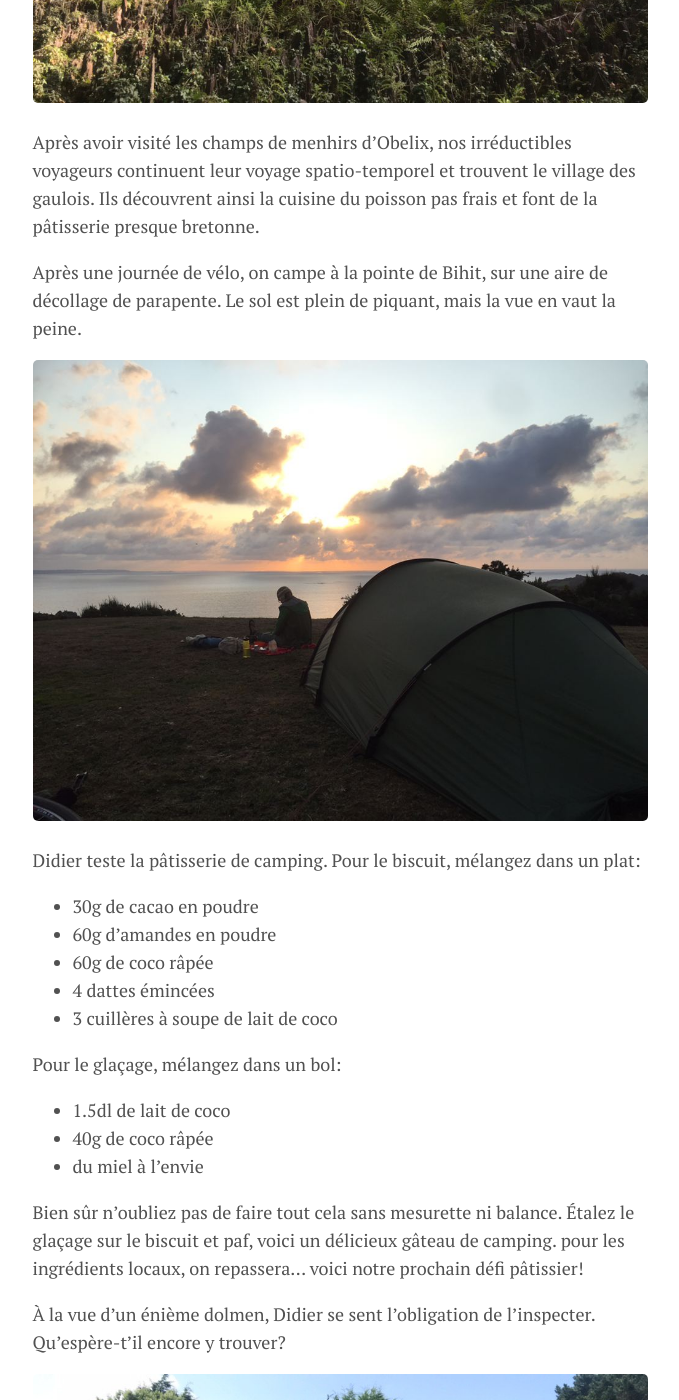
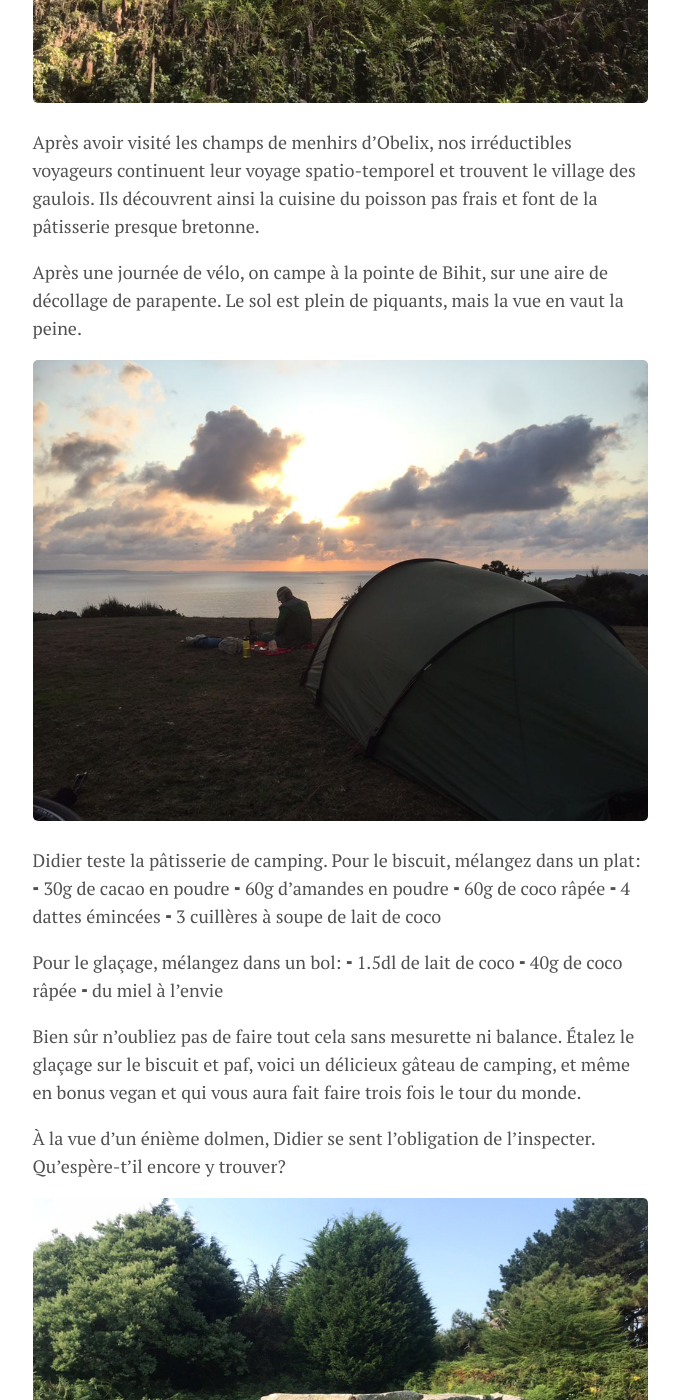
Before and after one commit to cyclovoyage/cyclovoyage.github.io, a Jekyll site: the page built from _posts/2020-09-19-bretagne02.md, in a window 1280 px wide and 1400 px high, scrolled down 578 px. Shown: the whole window, without its empty margins (300-979 px from the left). Built offline with Jekyll 4.4.1, drawn with Linux system fonts in a browser that asks for light colours; some of the changed text lies outside the part shown.

Commit message:
Update 2020-09-19-bretagne02.md

```diff
--- a/_posts/2020-09-19-bretagne02.md
+++ b/_posts/2020-09-19-bretagne02.md
@@ -9,24 +9,24 @@
 
 Après avoir visité les champs de menhirs d’Obelix, nos irréductibles voyageurs continuent leur voyage spatio-temporel et trouvent le village des gaulois. Ils découvrent ainsi la cuisine du poisson pas frais et font de la pâtisserie presque bretonne.
 
-Après une journée de vélo, on campe à la pointe de Bihit, sur une aire de décollage de parapente. Le sol est plein de piquant, mais la vue en vaut la peine.
+Après une journée de vélo, on campe à la pointe de Bihit, sur une aire de décollage de parapente. Le sol est plein de piquants, mais la vue en vaut la peine.
 
 <img src="/assets/img/897C493C-84AF-49B2-B836-2C62FD362E73.jpeg">
 
 Didier teste la pâtisserie de camping. Pour le biscuit, mélangez dans un plat:
-- 30g de cacao en poudre
-- 60g d’amandes en poudre
-- 60g de coco râpée
-- 4 dattes émincées
-- 3 cuillères à soupe de lait de coco
+ ⁃ 30g de cacao en poudre
+ ⁃ 60g d’amandes en poudre
+ ⁃ 60g de coco râpée
+ ⁃ 4 dattes émincées
+ ⁃ 3 cuillères à soupe de lait de coco
 
 Pour le glaçage, mélangez dans un bol:
-- 1.5dl de lait de coco
-- 40g de coco râpée
-- du miel à l’envie
+ ⁃ 1.5dl de lait de coco
+ ⁃ 40g de coco râpée
+ ⁃ du miel à l’envie
 
-Bien sûr n’oubliez pas de faire tout cela sans mesurette ni balance. Étalez le glaçage sur le biscuit et paf, voici un délicieux gâteau de camping.
-pour les ingrédients locaux, on repassera... voici notre prochain défi pâtissier!
+Bien sûr n’oubliez pas de faire tout cela sans mesurette ni balance. Étalez le glaçage sur le biscuit et paf, voici un délicieux gâteau de camping, et même en bonus vegan et qui vous aura fait faire trois fois le tour du monde.
+
 
 À la vue d’un énième dolmen, Didier se sent l’obligation de l’inspecter. Qu’espère-t’il encore y trouver?
 
@@ -36,15 +36,15 @@
 
 <img src="/assets/img/1B402F22-E1B1-4687-B501-52FC95C2C573.jpeg">
 
-Encore des menhirs, la, les chretiens sont passés par là et y ont ajouté leur signature. Devinette? Qu’est-ce que ces drôle de gens ont ajouté?
+Encore des menhirs, et là, devinette ? Qu’est-ce que des drôle de gens ont ajouté?
 
 <img src="/assets/img/2ECE7E33-6F8C-4753-AAAD-CCCBB5187585.jpeg">
 
-Cette fois ci, on y est arrivé! On a trouvé le village d’Obelix.
+Cette fois ci, on y est arrivé! On a trouvé le village gaulois.
 
 <img src="/assets/img/7FFEB725-DD35-49CA-A613-1DD5149BDBDD.jpeg">
 
-Le village est maintenu et développé par une association dont le but est de soutenir des écoles en Afrique. C’est une bande de joyeux bricolos qui s’amusent à construire des jeux et casse-tête low-tech avec des matériaux récupérés, trois vis et un poste à souder. Le résultat n’est pas du tout historique mais on s’amuse comme des fous à dégommer des romains, se perdre dans un cairn labyrinthique, s’échapper du colisée ou admirer un druide qui transmute la farine en crêpes (arrosées de potion magique au caramel-beurre salé).
+Cet endroit est maintenu et développé par une association. C’est une bande de joyeux bricolos qui s’amusent à construire des jeux et casse-têtes low-tech avec des matériaux récupérés, trois vis et un poste à souder. Le résultat n’est pas du tout historique mais on s’amuse comme des fous à dégommer des romains, se perdre dans un cairn labyrinthique, s’échapper du colisée ou admirer un druide qui transmute la farine en crêpes (arrosées de potion magique au caramel-beurre salé).
 
 <img src="/assets/img/3CD56CA4-0ACA-4D75-B473-7104D52277D5.jpeg">
 
@@ -56,27 +56,27 @@
 
 <img src="/assets/img/D0E1D54B-5D4B-45F6-BE15-071D88F598B4.jpeg">
 
-On roule entre les blocs de granit et on se fait une bonne pause de midi. Didier disparaît promptement pour entraîner ses pas d’escalade. Ici c’est le paradis pour les amateurs de crapahutage improvisé: un caillou super adhérent avec des formes de rêves pour s’inventer des problèmes de bloc.
+On roule entre les blocs de granit. Didier disparaît. Ici c’est le paradis pour les amateurs de crapahutage improvisé: un caillou super adhérent avec des formes de rêves pour s’inventer des problèmes de bloc.
 
 <img src="/assets/img/981FFA27-8407-4D5F-9607-4A38637492F0.jpeg">
 
 
 <img src="/assets/img/E577E8E1-D0F5-49F7-8756-EE433ECA1B0D.jpeg">
 
-Le lendemain, on passe à la Roche-Derrien, un pittoresque village plein de vie. Nous sympathisons avec un pêcheur et repartons avec un rouget barbet à cuisine. Cinq minutes de chaque côté dans la casserole et c’est délicieux.
+Le lendemain, on passe à la Roche-Derrien, un pittoresque village. Nous sympathisons avec un pêcheur et repartons avec un rouget barbet à cuisiner.
 
 <img src="/assets/img/63D37600-4671-4DB8-9069-195570C1EA33.jpeg ">
 
 <img src="/assets/img/7157F61E-EB80-433C-A742-9409EE080A36.jpeg">
 
 Comme à notre habitude nous faisons la vaisselle. Hop, du marc de café et un peu de terre dans la casserole, on frotte avec quelques herbes, et tadaa! C’est propre!
-Sauf que cette fois-ci la casserole gardera une petite odeur de poisson pour les trois jours qui suivent.
+Sauf que cette fois-ci la casserole gardera une petite odeur de poisson pour les jours qui suivent.
 
 On se décide pour louer un petit vaisseau spatio-temporel pour quelques jours...
 
 <img src="/assets/img/070E657B-E36B-457D-84C6-889FB0F254D4.jpeg">
 
-Notre petit van est équipé des dernières technologies terriennes: possibilité de faire le café sans sortir du lit, deux plaques, une table, une lampe et un robinet. C’est fou ce que l’homme a pu inventer comme trucs géniaux. Après un mois et demi à plier et déplier notre petit palais matin et soir, c’est le grand luxe.
+Notre petit van est équipé des dernières technologies terriennes: possibilité de faire le café sans sortir du lit, deux plaques, une table, une lampe et un robinet. C’est fou ce que l’homme a pu inventer comme trucs géniaux. Après des semaines à plier et déplier notre maison matin et soir, c’est le grand luxe.
 
 Première destination: 1433, Mont Saint-Michel, bastion français de la guerre de cent ans, abbaye et monastère avec quelques moines qui suivent la règle bénédictine, comme à Saint-Benoît.
 
@@ -102,8 +102,8 @@
 
 <img src="/assets/img/987D252F-D027-4C6A-9256-409DEEB0179B.jpeg">
 
-Nous visitons le centre de l’imaginaire arthurien où nous apprenons tout ce qu’il y a à savoir sur la légende. Nous parcourons le val sans retour, domaine de Morgane, demi-sœur d’Arthur. La pierre est d’un violet à la hauteur de la réputation de la fée ensorceleuse. On y trouve des arbres tout droit sorti des contes.
+Nous visitons le château de Compère, centre de l’imaginaire arthurien qui nous plonge dans la légende. Nous parcourons le val sans retour, domaine de Morgane, demi-sœur d’Arthur. La pierre est d’un violet à la hauteur de la réputation de la fée ensorceleuse. On y trouve des arbres tout droit sorti des contes.
 
 <img src="/assets/img/D9442661-2CA8-41F6-BFDA-9893E22E2F47.jpeg">
 
-Nous visitons encore le cap Fréhel et le Fort La Latte. Le van c’est sympa mais nous sommes tout contents de retrouver nos vélos. Quel bonheur de retrouver nos pédales!
+Nous visitons encore le cap Fréhel et le Fort La Latte. Le van c’est chouette et nous sommes tout contents de retrouver nos vélos. Quel bonheur de pédaler par monts et par vaux.
```
Also changed, not shown: other parts of _posts/2020-09-19-bretagne02.md (+3 -3 lines).
